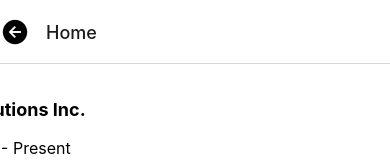
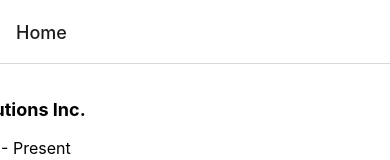
Before and after one commit to shootermv/phoenixExercise, a React Native app: screen / in a window 390 px wide. Shown: the top 160 px of the page. Built offline with nearby package versions, Linux system fonts and the light colour scheme.

Commit message:
refactor: rename headerLeft to BackButton component

```diff
--- a/src/Navigation.tsx
+++ b/src/Navigation.tsx
@@ -1,12 +1,11 @@
 import React from 'react';
-import {useNavigation, RouteProp} from '@react-navigation/native';
+import {RouteProp} from '@react-navigation/native';
 import {createBottomTabNavigator} from '@react-navigation/bottom-tabs';
-import {Platform, Pressable} from 'react-native';
 import Icon from 'react-native-vector-icons/Ionicons';
-
 import ContactMeScreen from './Pages/ContactMe/ContactMeScreen';
 import HomeScreen from './Pages/HomeScreen';
 import ProjectsScreen from './Pages/ProjectsScreen';
+import BackButton from './components/BackButton';
 
 type RootStackParamList = {
   Home: undefined;
@@ -22,26 +21,6 @@ type TabBarIconProps = {
 };
 
 const Tab = createBottomTabNavigator<RootStackParamList>();
-
-const HeaderLeft = ({route}: {route: RouteProp<RootStackParamList>}) => {
-  const navigation = useNavigation();
-  return (
-    <Pressable
-      onPress={() => route.name !== 'Home' && navigation.goBack()}
-      accessible
-      accessibilityRole="button"
-      accessibilityLabel="Back">
-      <Icon
-        size={30}
-        name={
-          Platform.OS === 'android'
-            ? 'arrow-back-sharp'
-            : 'arrow-back-circle-sharp'
-        }
-      />
-    </Pressable>
-  );
-};
 
 const TabBarIcon = ({focused, color, size, route}: TabBarIconProps) => {
   let iconName: string = '';
@@ -62,7 +41,7 @@ const TabNavigator = () => (
     backBehavior="history"
     screenOptions={({route}) => ({
       headerShown: true,
-      headerLeft: () => <HeaderLeft route={route} />,
+      BackButton: () => <BackButton route={route} />,
       tabBarIcon: ({focused, color, size}) => (
         <TabBarIcon {...{focused, color, size, route}} />
       ),
--- /dev/null
+++ b/src/components/BackButton.tsx
@@ -0,0 +1,32 @@
+import React from 'react';
+import {useNavigation, RouteProp} from '@react-navigation/native';
+import {Platform, Pressable} from 'react-native';
+import Icon from 'react-native-vector-icons/Ionicons';
+
+type RootStackParamList = {
+  Home: undefined;
+  Projects: undefined;
+  'Contact Me': undefined;
+};
+
+const BackButton = ({route}: {route: RouteProp<RootStackParamList>}) => {
+  const navigation = useNavigation();
+  return (
+    <Pressable
+      onPress={() => route.name !== 'Home' && navigation.goBack()}
+      accessible
+      accessibilityRole="button"
+      accessibilityLabel="Back">
+      <Icon
+        size={30}
+        name={
+          Platform.OS === 'android'
+            ? 'arrow-back-sharp'
+            : 'arrow-back-circle-sharp'
+        }
+      />
+    </Pressable>
+  );
+};
+
+export default BackButton;
```
